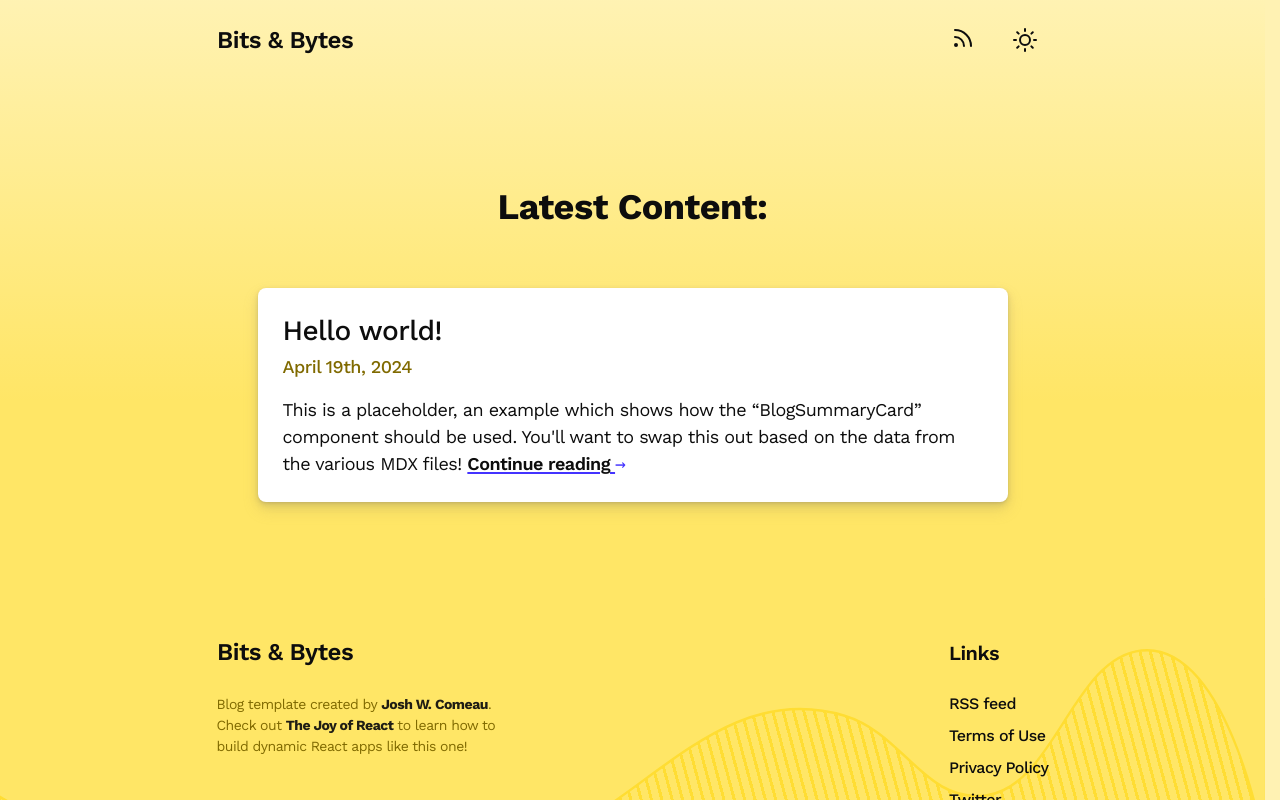
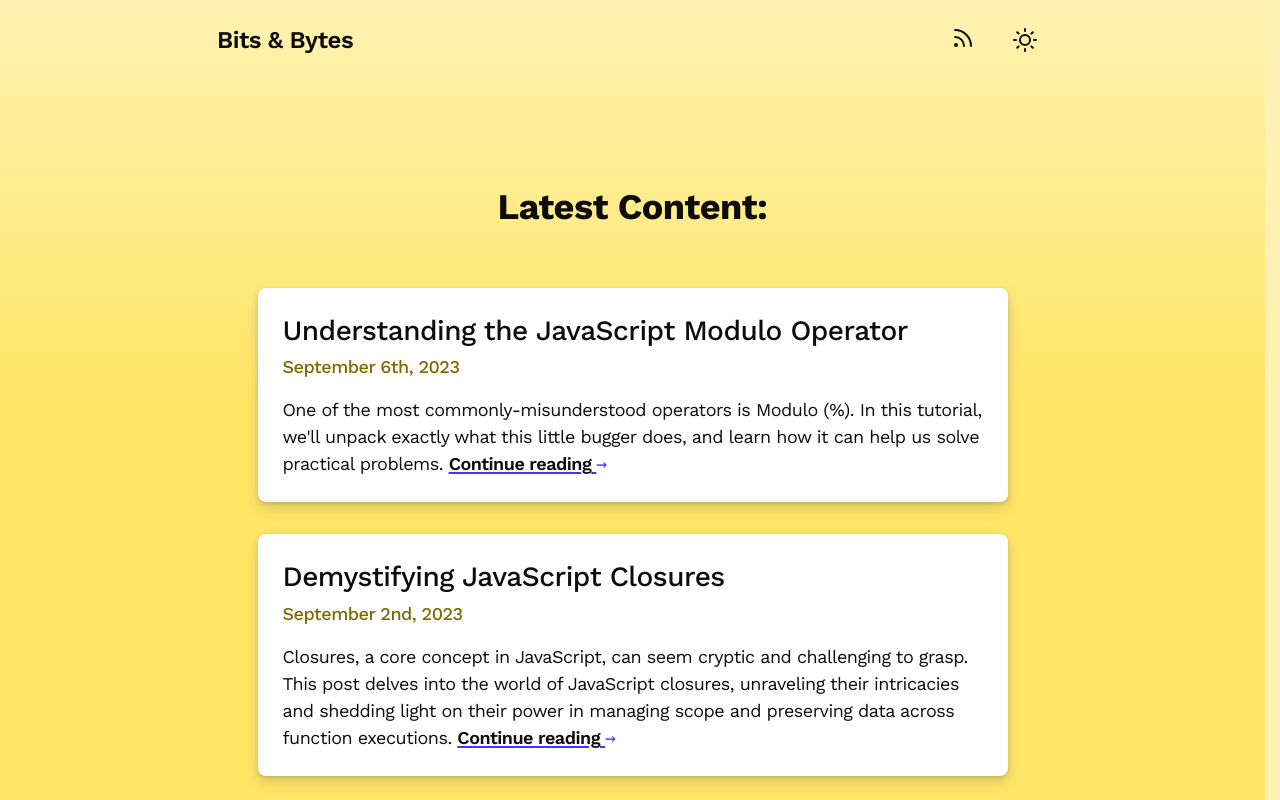
Before and after one commit to perterHUAN/mdx-based-blog, a Next.js app: page / in a window 1280 px wide. Shown: the top 800 px of the page. Built offline with nearby package versions, Linux system fonts and the light colour scheme; a web font is replaced by a local one.

Commit message:
Exercise 1:Homepage list of posts

```diff
--- a/src/app/page.js
+++ b/src/app/page.js
@@ -1,23 +1,29 @@
-import React from 'react';
+import React from "react";
 
-import BlogSummaryCard from '@/components/BlogSummaryCard';
+import BlogSummaryCard from "@/components/BlogSummaryCard";
 
-import styles from './homepage.module.css';
-
-function Home() {
+import styles from "./homepage.module.css";
+import { getBlogPostList } from "@/helpers/file-helpers";
+async function Home() {
+  const blogPostList = await getBlogPostList();
   return (
     <div className={styles.wrapper}>
-      <h1 className={styles.mainHeading}>
-        Latest Content:
-      </h1>
+      <h1 className={styles.mainHeading}>Latest Content:</h1>
 
-      {/* TODO: Iterate over the data read from the file system! */}
-      <BlogSummaryCard
-        slug="example"
-        title="Hello world!"
-        abstract="This is a placeholder, an example which shows how the “BlogSummaryCard” component should be used. You'll want to swap this out based on the data from the various MDX files!"
-        publishedOn={new Date()}
-      />
+      {
+        /* TODO: Iterate over the data read from the file system! */
+        blogPostList.map(({ slug, title, abstract, publishedOn }) => {
+          return (
+            <BlogSummaryCard
+              key={title}
+              slug={slug}
+              title={title}
+              abstract={abstract}
+              publishedOn={publishedOn}
+            />
+          );
+        })
+      }
     </div>
   );
 }
```
